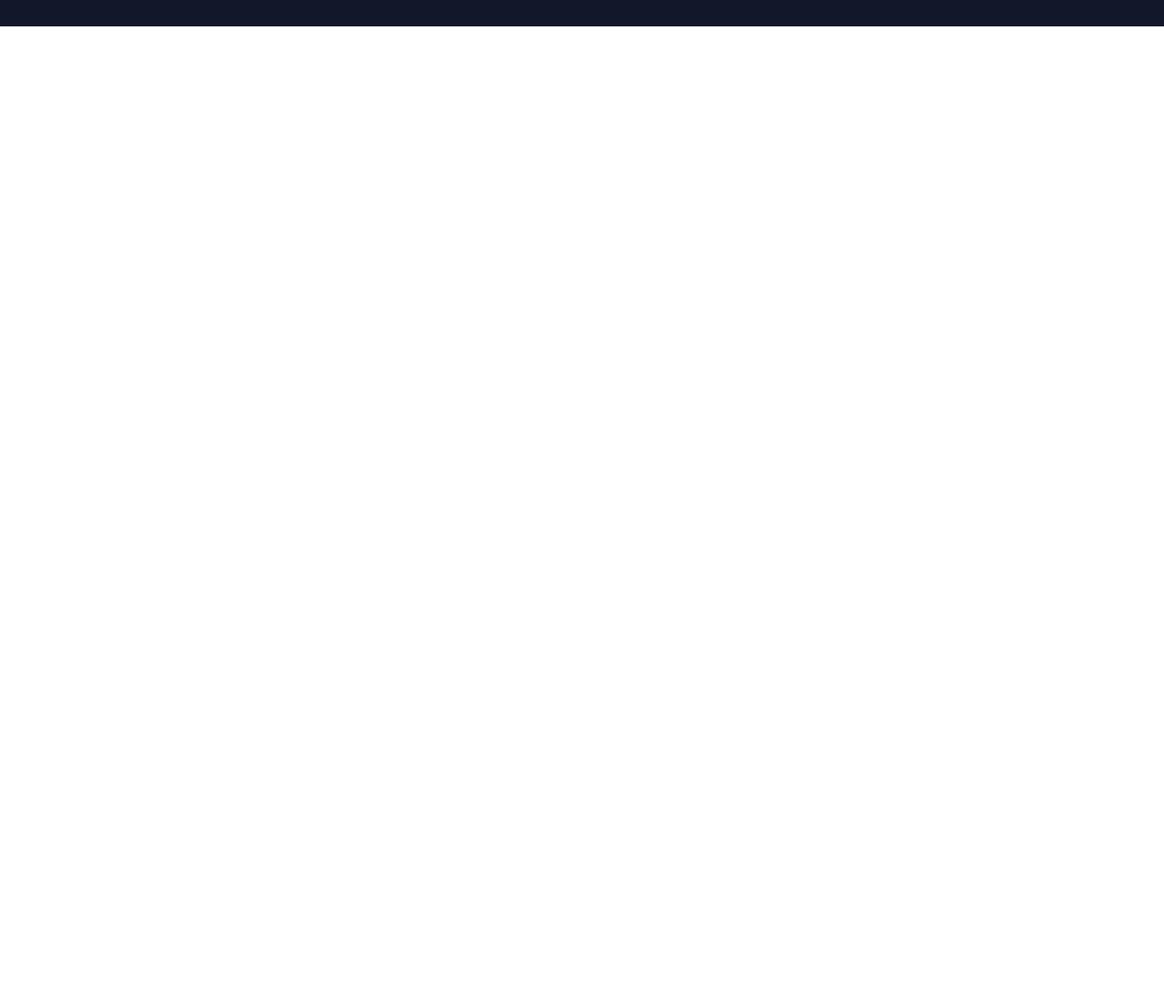
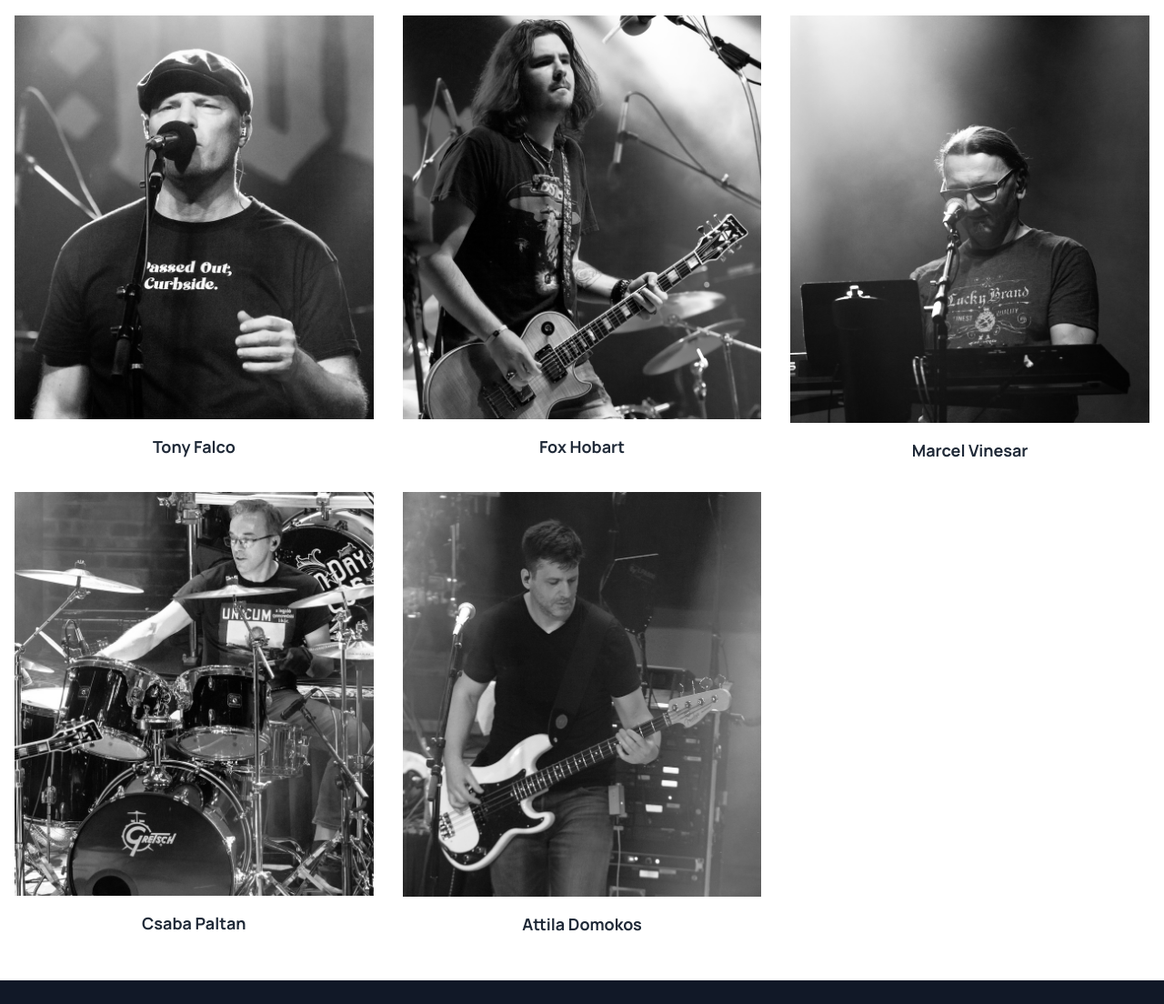
Before and after one commit to alwaysonfireband/alwaysonfireband.github.io, a plain HTML site: page index.html in a window 1280 px wide. Shown: the part 1019-2123 px from the top of the page at 91% size. Before the commit the page ends 1048 px from the top, so only its background shows below. Drawn offline with nearby package versions, Linux system fonts and the light colour scheme.

Commit message:
Add the band members profile pics

```diff
--- a/index.html
+++ b/index.html
@@ -56,6 +56,39 @@
     </div>
 </section>
 
+<section class="bg-white py-12">
+    <div class="container mx-auto px-4">
+        <h2 class="text-3xl font-bold text-gray-800 mb-8 text-center">Members</h2>
+        <div class="grid grid-cols-1 sm:grid-cols-2 md:grid-cols-3 lg:grid-cols-3 xl:grid-cols-3 gap-8 justify-center">
+            <!-- Member 1 -->
+            <div class="flex flex-col">
+                <img src="assets/images/band/tony-profile.jpg" alt="Member 1" class="mx-auto mb-4">
+                <p class="text-lg font-semibold text-gray-800 text-center">Tony Falco</p>
+            </div>
+            <!-- Member 2 -->
+            <div class="flex flex-col">
+                <img src="assets/images/band/fox-profile.jpg" alt="Member 2" class="mx-auto mb-4">
+                <p class="text-lg font-semibold text-gray-800 text-center">Fox Hobart</p>
+            </div>
+            <!-- Member 3 -->
+            <div class="flex flex-col">
+                <img src="assets/images/band/marcel-profile.jpg" alt="Member 3" class="mx-auto mb-4">
+                <p class="text-lg font-semibold text-gray-800 text-center">Marcel Vinesar</p>
+            </div>
+            <!-- Member 4 -->
+            <div class="flex flex-col">
+                <img src="assets/images/band/csaba-profile.jpg" alt="Member 4" class="mx-auto mb-4">
+                <p class="text-lg font-semibold text-gray-800 text-center">Csaba Paltan</p>
+            </div>
+            <!-- Member 5 -->
+            <div class="flex flex-col">
+                <img src="assets/images/band/attila-profile.jpg" alt="Member 5" class="mx-auto mb-4">
+                <p class="text-lg font-semibold text-gray-800 text-center">Attila Domokos</p>
+            </div>
+        </div>
+    </div>
+</section>
+
 <!-- Bottom section -->
 <section class="bg-gray-900 text-gray-800 py-8">
     <div class="container mx-auto px-4">
```
Also changed, not shown: assets/images/band/attila-profile.jpg (added), assets/images/band/csaba-profile.jpg (added), assets/images/band/fox-profile.jpg (added), assets/images/band/marcel-profile.jpg (added), assets/images/band/tony-profile.jpg (added).
